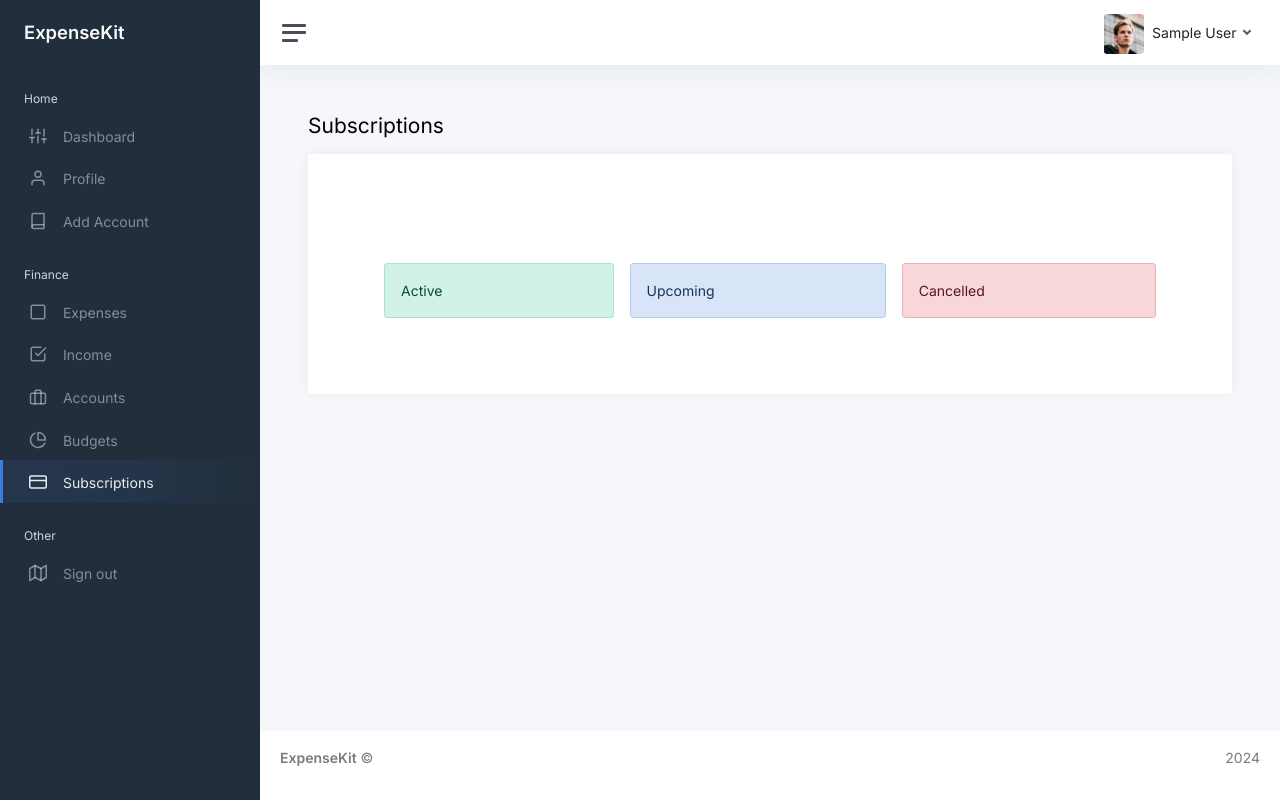
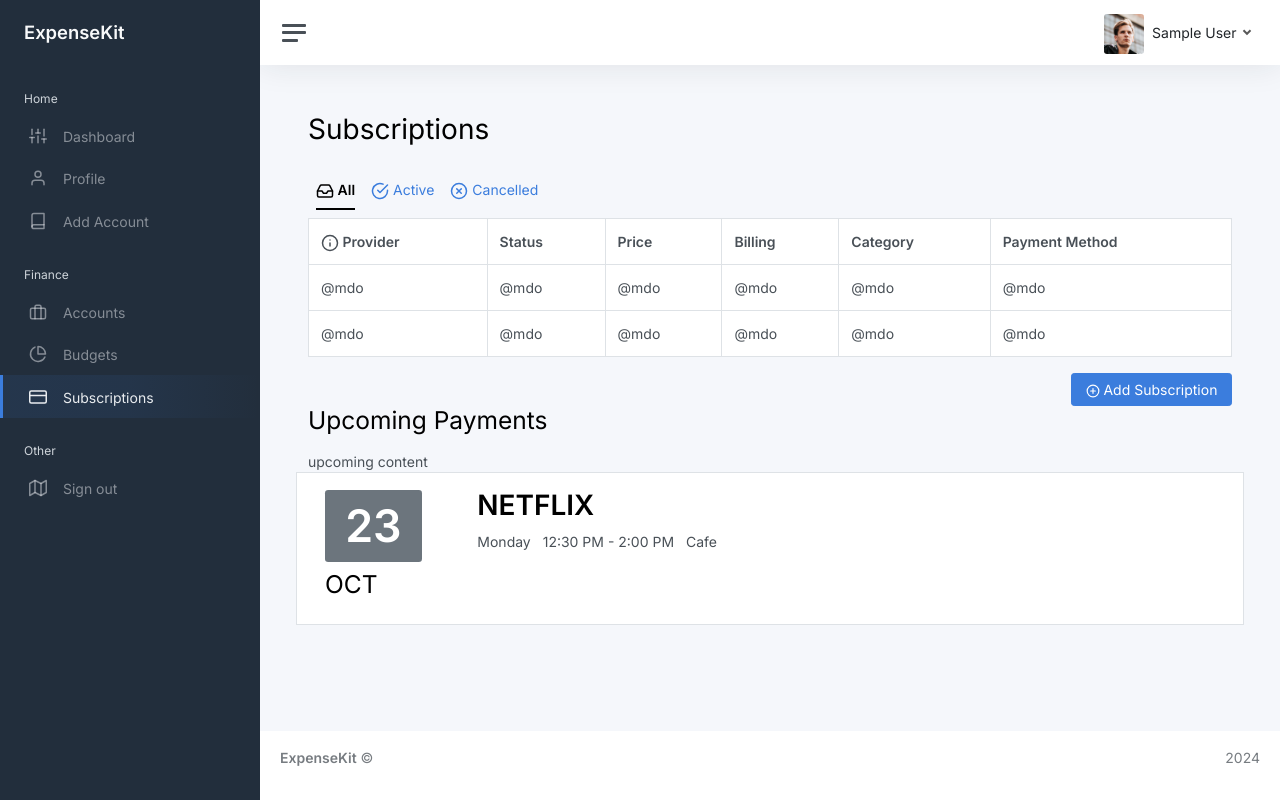
Before and after one commit to 2wons/flask-expense, a Flask app: page /subscriptions/ in a window 1280 px wide. Run offline with Flask 3, Linux system fonts and the light colour scheme; the visitor is signed in with stand-in values (Sample User, id 1); some libraries are stand-ins or nearby versions.

Commit message:
redo subscriptions w/ htmx

```diff
--- a/app/expenses/routes.py
+++ b/app/expenses/routes.py
@@ -13,6 +13,7 @@ from app.models import Account, Record
 from flask_login import current_user, login_required
 import json
 
+# TODO: remove
 @blueprint.route('/', methods=['GET', 'POST'])
 @login_required
 def home():
--- a/app/incomes/routes.py
+++ b/app/incomes/routes.py
@@ -11,7 +11,7 @@ from app.models import Account, Record
 
 from flask_login import current_user, login_required
 
-
+# TODO: remove
 @blueprint.route('/', methods=['GET', 'POST'])
 @login_required
 def home():
--- a/app/models.py
+++ b/app/models.py
@@ -50,6 +50,10 @@ class Account(db.Model):
     user: so.Mapped[User] = so.relationship(back_populates="accounts")
 
     records: so.Mapped[List['Record']] = so.relationship(
+        back_populates='account', cascade='all, delete-orphan'
+    )
+
+    subscriptions: so.Mapped[List['Subscription']] = so.relationship(
         back_populates='account', cascade='all, delete-orphan'
     )
 
@@ -114,3 +118,20 @@ class Budget(db.Model):
     @classmethod
     def find_from_user_and_month(cls, user_id, year, month):
         return cls.query.filter_by(user_id=user_id, year=year, month=month).first()
+
+class Subscription(db.Model):
+
+    id: so.Mapped[int] = so.mapped_column(primary_key=True)
+    status: so.Mapped[str] = so.mapped_column(sa.String(16),
+                                                index=True)
+    price: so.Mapped[Decimal] = so.mapped_column(sa.Numeric(12,2))
+    billing: so.Mapped[str] = so.mapped_column(sa.String(16),
+                                                index=True)
+    start_date: so.Mapped[date] = so.mapped_column(sa.Date)
+    category: so.Mapped[str] = so.mapped_column(sa.String(32),
+                                                index=True)
+
+    # payment method
+    account_id: so.Mapped[int] = so.mapped_column(sa.ForeignKey(Account.id),
+                                                  index=True)
+    account: so.Mapped[Account] = so.relationship(back_populates='subscriptions')
--- a/app/subscriptions/routes.py
+++ b/app/subscriptions/routes.py
@@ -1,11 +1,52 @@
 # -*- encoding: utf-8 -*-
 
-from flask import render_template, flash, redirect, url_for, request
+from flask import Blueprint, render_template, flash, redirect, url_for, request
 from flask_login import login_required
 from app.subscriptions import blueprint
 
+from app.subscriptions.forms import SubscriptionForm
+from app.main.util import get_accounts, get_categories
 
 @blueprint.route('/', methods=['GET'])
 @login_required
 def home():
-    return render_template('new.html')
+    """ form = SubscriptionForm()
+    form.category.choices = get_categories()
+    form.account.choices = get_accounts() """
+
+    return render_template('subs/_layout.html')
+
+@blueprint.get('/active')
+@login_required
+def active():
+    content = 'active content'
+    current = 'active'
+    return render_template('subs/table.html', content=content, current=current)
+
+@blueprint.get('/cancelled')
+@login_required
+def cancelled():
+    content = 'cancelled content'
+    current = 'cancelled'
+
+    return render_template('subs/table.html', content=content, current=current)
+
+@blueprint.get('/all')
+@login_required
+def all():
+    content = 'all content'
+    current = 'all'
+
+    return render_template('subs/table.html', content=content, current=current)
+
+@blueprint.get('/add')
+@login_required
+def add():
+    form = SubscriptionForm()
+    return render_template('subs/add.html', form=form)
+
+@blueprint.get('/upcoming')
+@login_required
+def upcoming():
+    content = 'upcoming content'
+    return render_template('subs/upcoming.html', content=content)
--- a/app/templates/includes/scripts.html
+++ b/app/templates/includes/scripts.html
@@ -3,3 +3,4 @@
 <!-- feather.js -->
 <script src="{{ url_for('static', filename='assets/js/feather.min.js') }}"></script>
 <script> feather.replace(); </script>
+<!-- htmx -->
--- a/app/templates/includes/sidebar.html
+++ b/app/templates/includes/sidebar.html
@@ -31,7 +31,7 @@
         Finance
       </li>
 
-      <li class="sidebar-item {% if 'expenses' in segment %} active {% endif %}">
+      <!-- <li class="sidebar-item {% if 'expenses' in segment %} active {% endif %}">
         <a class="sidebar-link" href="{{ url_for('expenses.home') }}">
           <i class="align-middle" data-feather="square"></i> <span class="align-middle">Expenses</span>
         </a>
@@ -41,7 +41,7 @@
         <a class="sidebar-link" href="{{ url_for('incomes.home') }}">
           <i class="align-middle" data-feather="check-square"></i> <span class="align-middle">Income</span>
         </a>
-      </li>
+      </li> -->
 
       <li class="sidebar-item {% if 'accounts' in segment %} active {% endif %}">
         <a class="sidebar-link" href="{{ url_for('main.accounts_home') }}">
--- a/app/templates/layouts/base.html
+++ b/app/templates/layouts/base.html
@@ -12,6 +12,7 @@
 	<meta name="keywords" content="adminkit, bootstrap, bootstrap 5, admin, dashboard, template, responsive, css, sass, html, theme, front-end, ui kit, web">
 
 	<link rel="preconnect" href="https://fonts.gstatic.com">
+    <script src="https://unpkg.com/htmx.org@1.9.10" integrity="sha384-D1Kt99CQMDuVetoL1lrYwg5t+9QdHe7NLX/SoJYkXDFfX37iInKRy5xLSi8nO7UC" crossorigin="anonymous"></script>
 
 	<title>AdminKit Demo - Bootstrap 5 Admin Template</title>
 
--- a/app/templates/new.html
+++ /dev/null
@@ -1,34 +0,0 @@
-{% extends 'layouts/base.html' %}
-
-{% block title %} Blank {% endblock title %}
-
-{% block content %}
-    <div class="container-fluid p-0">
-
-        <h1 class="h3 mb-3">Subscriptions</h1>
-
-        <div class="row">
-            <div class="col-12">
-                <div class="card">
-                    <div class="card-header">
-
-                    </div>
-                    <div class="card-body m-5">
-                        <div class="d-flex flex-row justify-">
-                            <div class="m-2 flex-grow-1 alert alert-success" role="alert">
-                                Active
-                            </div>
-                            <div class="m-2 flex-grow-1 alert alert-primary" role="alert">
-                                Upcoming
-                            </div>
-                            <div class="m-2 flex-grow-1 alert alert-danger" role="alert">
-                                Cancelled
-                            </div>
-                        </div>
-                    </div>
-                </div>
-            </div>
-        </div>
-
-    </div>
-{% endblock content %}
--- /dev/null
+++ b/app/templates/subs/_layout.html
@@ -0,0 +1,33 @@
+{% extends 'layouts/base.html' %}
+
+{% block title %} Blank {% endblock title %}
+
+{% block content %}
+    <div class="container-fluid p-0">
+
+        <h1 class=" mb-3">Subscriptions</h1>
+        <div id="tabs" hx-get="{{ url_for('subs.all') }}" hx-trigger="load delay:100ms" hx-target="#tabs" hx-swap="innerHTML">
+        </div>
+        <div class="d-flex flex-row-reverse">
+            <button
+                hx-get="/subscriptions/add"
+                hx-target="#modals-here"
+                hx-trigger="click"
+                data-bs-toggle="modal"
+                data-bs-target="#modals-here"
+                class="btn btn-primary"><i data-feather="plus-circle"></i>  Add Subscription</button>
+        </div>
+        <div id="modals-here"
+            class="modal modal-blur fade"
+            style="display: none"
+            aria-hidden="false"
+            tabindex="-1">
+            <div class="modal-dialog modal-lg modal-dialog-centered" role="document">
+                <div class="modal-content"></div>
+            </div>
+        </div>
+        <h2 class="mb-3">Upcoming Payments</h1>
+        <div id="upcoming" hx-get="{{ url_for('subs.upcoming') }}" hx-trigger="load delay:100ms" hx-target="#upcoming" hx-swap="innerHTML">
+        </div>
+    </div>
+{% endblock content %}
--- /dev/null
+++ b/app/templates/subs/table.html
@@ -0,0 +1,55 @@
+<ul class="nav nav-underline p-2">
+    <li class="nav-item">
+        <a class="nav-link {% if 'all' in current %} active {% endif %}" hx-get="{{ url_for('subs.all') }}" role="tab" href="#" aria-controls="tab-content">
+            <i data-feather="inbox"></i>
+            All
+        </a>
+    </li>
+    <li class="nav-item">
+        <a class="nav-link {% if 'active' in current %} active {% endif %}" hx-get="{{ url_for('subs.active') }}" role="tab" href="#" aria-controls="tab-content">
+            <i data-feather="check-circle"></i>
+            Active
+        </a>
+    </li>
+    <li class="nav-item">
+        <a class="nav-link {% if 'cancelled' in current %} active {% endif %}" hx-get="{{ url_for('subs.cancelled') }}" role="tab" href="#" aria-controls="tab-content">
+            <i data-feather="x-circle"></i>
+            Cancelled
+        </a>
+    </li>
+</ul>
+
+<div id="tab-content" role="tabpanel" class="tab-content rounded-3 bg-white">
+
+    <table class="table table-bordered border-light table-hover">
+        <thead>
+            <tr>
+                <th scope="col"><i data-feather="info"></i>  Provider</th>
+                <th scope="col">Status</th>
+                <th scope="col">Price</th>
+                <th scope="col">Billing</th>
+                <th scope="col">Category</th>
+                <th scope="col">Payment Method</th>
+            </tr>
+        </thead>
+        <tbody>
+            <tr>
+                <td>@mdo</td>
+                <td>@mdo</td>
+                <td>@mdo</td>
+                <td>@mdo</td>
+                <td>@mdo</td>
+                <td>@mdo</td>
+            </tr>
+            <tr>
+                <td>@mdo</td>
+                <td>@mdo</td>
+                <td>@mdo</td>
+                <td>@mdo</td>
+                <td>@mdo</td>
+                <td>@mdo</td>
+            </tr>
+        </tbody>
+    </table>
+</div>
+<script>feather.replace();</script>
--- /dev/null
+++ b/app/templates/subs/upcoming.html
@@ -0,0 +1,17 @@
+
+{{ content }}
+
+<div class="row row-striped border bg-white p-3">
+    <div class="col-2 text-right">
+        <h1 class="display-4"><span class="badge text-bg-secondary">23</span></h1>
+        <h2>OCT</h2>
+    </div>
+    <div class="col-10">
+        <h1 class="text-uppercase"><strong>Netflix</strong></h1>
+        <ul class="list-inline">
+            <li class="list-inline-item"><i class="fa fa-calendar-o" aria-hidden="true"></i> Monday</li>
+            <li class="list-inline-item"><i class="fa fa-clock-o" aria-hidden="true"></i> 12:30 PM - 2:00 PM</li>
+            <li class="list-inline-item"><i class="fa fa-location-arrow" aria-hidden="true"></i> Cafe</li>
+        </ul>
+    </div>
+</div>
```
Also changed, not shown: app/subscriptions/forms.py (added, +25 -0 lines), app/templates/subs/add.html (added, +14 -0 lines), app/templates/subs/add_form.html (added, +28 -0 lines), migrations/versions/b123b8397468_add_subscriptions_table.py (added, +56 -0 lines).
